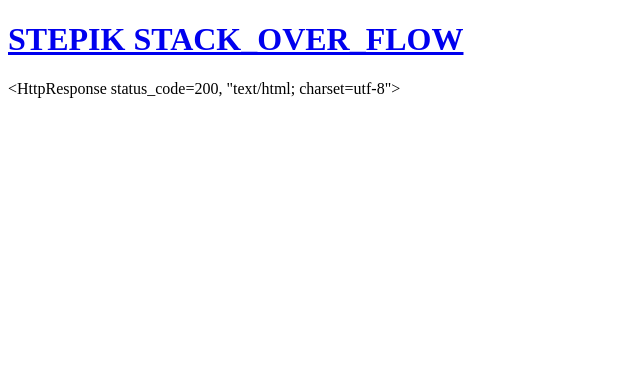
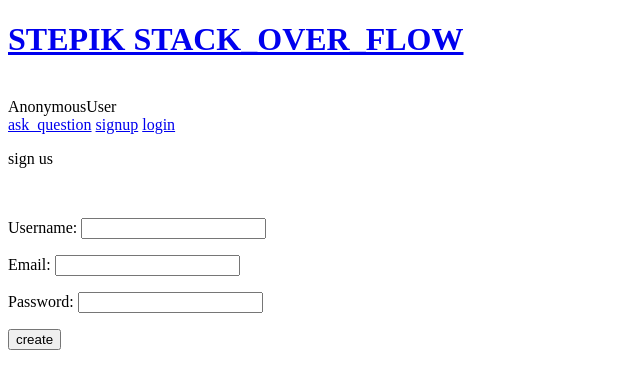
Before and after one commit to zmozg/stepik, a Django app: page /signup/ in a window 1280 px wide. Shown: the top 389 px of the page, without its empty margins (0-640 px from the left). Run offline with Django 3.2, Linux system fonts and the light colour scheme.

Commit message:
2.7 in progress

```diff
--- a/ask/ask/urls.py
+++ b/ask/ask/urls.py
@@ -15,13 +15,13 @@ Including another URLconf
 """
 from django.contrib import admin
 from django.conf.urls import url, include
-from qa.views import test, single_question, new_questions, popular_questions, add_question
+from qa.views import test, single_question, new_questions, popular_questions, add_question, signup, login
 
 urlpatterns = [
     url(r'^admin/', admin.site.urls),
     url(r'^$', new_questions, name='base'),
-    url(r'^login/$', test, name='login'),
-    url(r'^signup/$', test, name='signup'),
+    url(r'^login/$', login, name='login'),
+    url(r'^signup/$', signup, name='signup'),
     url(r'^question/(?P<pk>\d+)/$', single_question, name='question'),
     url(r'^ask/$', add_question, name='ask'),
     url(r'^popular/$', popular_questions, name='popular'),
--- a/ask/qa/forms.py
+++ b/ask/qa/forms.py
@@ -1,5 +1,7 @@
 from django import forms
 from django.shortcuts import get_object_or_404
+from django.contrib.auth.models import User
+from django.contrib.auth.hashers import make_password
 
 from .models import Question, Answer
 
@@ -59,3 +61,57 @@ class AnswerForm(forms.Form):
         answer = Answer(**self.cleaned_data)
         answer.save()
         return answer
+
+class SignupForm(forms.Form):
+    username = forms.CharField(max_length=50)
+    email = forms.EmailField()
+    password = forms.CharField(widget=forms.PasswordInput)
+
+    def clean_username(self):
+        username = self.cleaned_data['username']
+        if username == None or username.strip() == '':
+            raise forms.ValidationError("Empty Field")
+        try:
+            User.objects.get(username=username)
+            raise forms.ValidationError("Est yge")
+        except User.DoesNotExist:
+            pass
+        return username
+
+    def clean_password(self):
+        password = self.cleaned_data['password']
+        if password == None or password.strip() == '':
+            self.empty_password = password
+        return make_password(password)
+
+    def save(self):
+        user = User(**self.cleaned_data)
+        user.save()
+        return user
+
+class LoginForm(forms.Form):
+    username = forms.CharField(max_length=50)
+    password = forms.CharField(widget=forms.PasswordInput)
+
+    def clean_username(self):
+        username = self.cleaned_data['username']
+        if username == None or username.strip() == '':
+            raise forms.ValidationError("Empty Field")
+
+        return username
+
+    def clean_password(self):
+        password = self.cleaned_data['password']
+        if password == None or password.strip() == '':
+            raise forms.ValidationError("Empty Field")
+        return password.strip()
+
+    def clean(self):
+        username = self.cleaned_data['username']
+        password = self.cleaned_data['password']
+        try:
+            user = User.objects.get(username=username)
+        except User.DoesNotExist:
+            raise forms.ValidationError("Uncorrect user/password")
+        if not user.check_password(password):
+            raise forms.ValidationError("Uncorrect user/password")
--- a/ask/qa/templates/qa/base.html
+++ b/ask/qa/templates/qa/base.html
@@ -5,10 +5,15 @@
     <title>"Hello WORLD"</title>
   </head>
   <body>
-    <a href="{% url 'new' %}"><h1>STEPIK STACK_OVER_FLOW</h1></a>
-    {{ test }}
+    <a href="{% url 'base' %}"><h1>STEPIK STACK_OVER_FLOW</h1></a>
+    <!-- {{ test }} -->
+    <br>{{ user }}<br>
 
-    <!-- <a href="{% url 'new'%}?rand=True">new_question</a> -->
+
+    <a href="{% url 'ask'%}">ask_question</a>
+    <a href="{% url 'signup'%}">signup</a>
+    <a href="{% url 'login'%}">login</a>
+
 
     {% block content %}{% endblock %}
 
--- /dev/null
+++ b/ask/qa/templates/qa/signup.html
@@ -0,0 +1,14 @@
+{% extends "qa/base.html" %}
+
+{% block content %}
+
+<p> sign us </p>
+<br>
+
+<form method="POST">
+    {% csrf_token %}
+    {{ form.as_p }}
+    <button type="submit">create</button>
+</form>
+
+{% endblock %}
--- a/ask/qa/views.py
+++ b/ask/qa/views.py
@@ -2,20 +2,28 @@
 from django.http import HttpResponse, HttpResponseRedirect
 from django.shortcuts import render, get_object_or_404
 from django.core.paginator import Paginator, PageNotAnInteger, EmptyPage
+from django.contrib import auth
 
 from qa.models import Question, Answer
-from qa.forms import AskForm, AnswerForm
+from qa.forms import AskForm, AnswerForm, SignupForm, LoginForm
+
 
 def test(request):
-    return render(request, 'qa/base.html',{
+    return render(request, 'qa/base.html', {
         'test': HttpResponse('test'),
     })
+
+
+def cook(request):
+    for met in request.COOKIES:
+        print('{} - {}'.format(met, request.COOKIES.get(met)))
+
 
 def single_question(request, pk):
     question = get_object_or_404(Question, pk=pk)
     answers = question.answer_set.all()
     if request.method == "POST":
-        form = AnswerForm(request.POST, initial={'question':pk})
+        form = AnswerForm(request.POST, initial={'question': pk})
         if form.is_valid():
             form.save()
         else:
@@ -24,12 +32,13 @@ def single_question(request, pk):
         url = question.get_url()
         return HttpResponseRedirect(url)
     else:
-        form = AnswerForm(initial={'question':pk})
-    return render(request, 'qa/question.html',{
+        form = AnswerForm(initial={'question': pk})
+    return render(request, 'qa/question.html', {
         'question': question,
         'answers': answers,
         'form': form,
     })
+
 
 def paginator_list(request, questions):
     limit = request.GET.get('limit', 10)
@@ -43,6 +52,7 @@ def paginator_list(request, questions):
         page = paginator.page(paginator.num_pages)
     return page
 
+
 def popular_questions(request):
     questions = Question.objects.popular()
     page = paginator_list(request, questions)
@@ -50,12 +60,15 @@ def popular_questions(request):
         'questions': page.object_list,
     })
 
+
 def new_questions(request):
     questions = Question.objects.new()
     page = paginator_list(request, questions)
+    cook(request)
     return render(request, 'qa/list.html', {
         'questions': page.object_list,
     })
+
 
 def add_question(request):
     if request.method == 'POST':
@@ -67,7 +80,44 @@ def add_question(request):
     else:
         form = AskForm()
     return render(request, 'qa/ask.html', {
-        'form':form
+        'form': form
+    })
+
+
+def login(request):
+    if request.method == 'POST':
+        form = LoginForm(request.POST)
+        if form.is_valid():
+            username = request.POST['username']
+            password = request.POST['password']
+            user = auth.authenticate(username=username, password=password)
+            if user is not None and user.is_active:
+                auth.login(request, user)
+                return HttpResponseRedirect('/')
+            return HttpResponseRedirect('/login.html')
+    else:
+        form = LoginForm()
+    return render(request, 'qa/login.html', {
+        'form': form
+    })
+
+
+def signup(request):
+    if request.method == 'POST':
+        form = SignupForm(request.POST)
+        if form.is_valid():
+            form.save()
+            username = request.POST['username']
+            password = request.POST['password']
+            user = auth.authenticate(username=username, password=password)
+            if user is not None and user.is_active:
+                auth.login(request, user)
+                return HttpResponseRedirect('/')
+            return HttpResponseRedirect('/signup.html')
+    else:
+        form = SignupForm()
+    return render(request, 'qa/signup.html', {
+        'form': form
     })
 
 # def add_random_question():
```
Also changed, not shown: ask/qa/templates/qa/login.html (added, +14 -0 lines).
